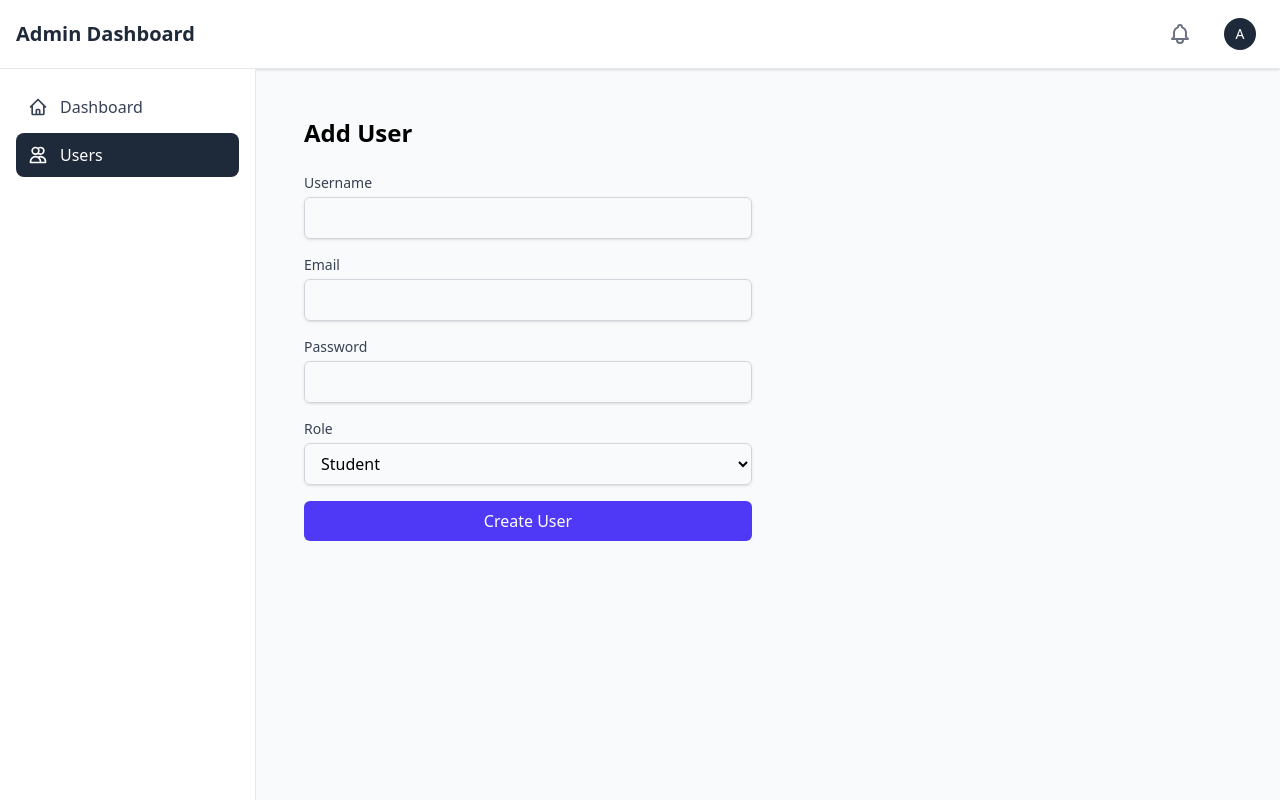
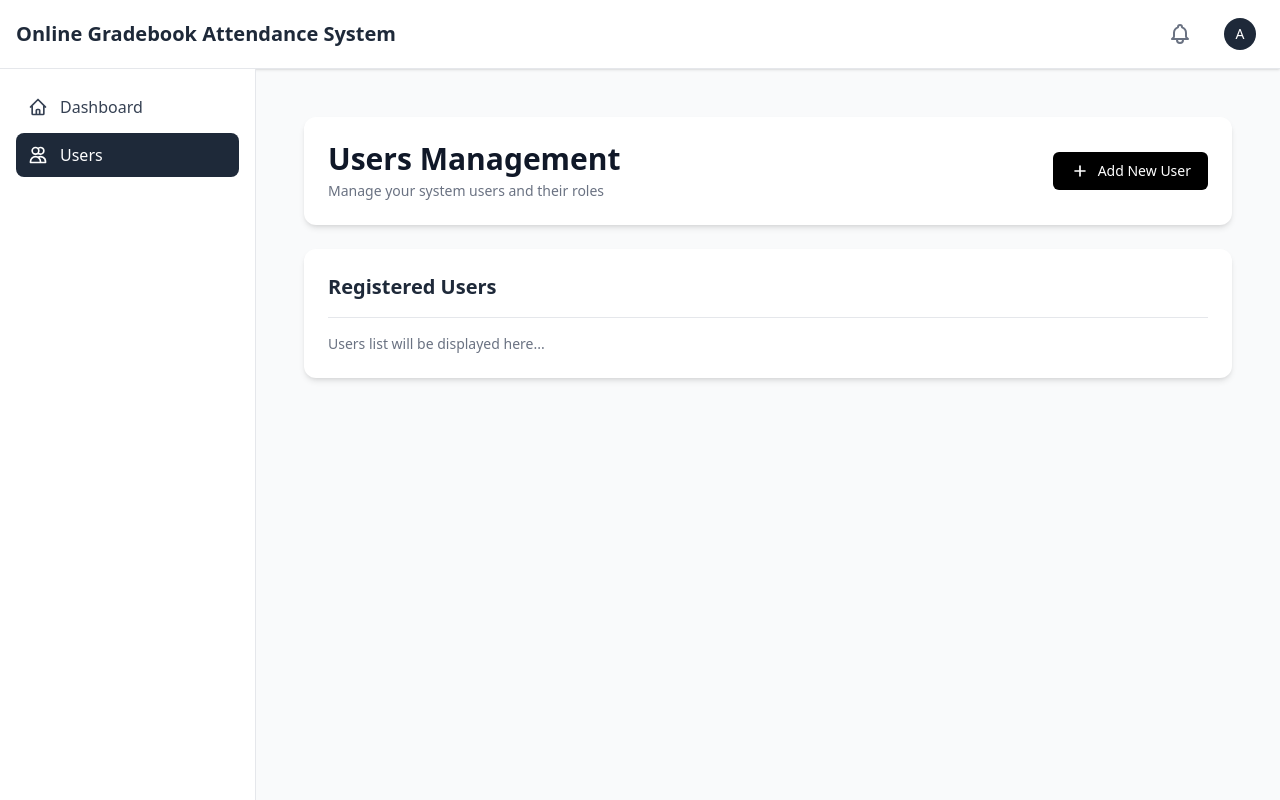
Before and after one commit to DarwinMelaya/Online-Gradebook-Attendance-System, a React (Vite) app in the folder frontend/: page /admin/add-user in a window 1280 px wide. Built offline with nearby package versions, Linux system fonts and the light colour scheme; sample sign-in values are in the browser's storage.

Commit message:
Serate the Modal of Add User

```diff
--- /dev/null
+++ b/frontend/src/components/admin/modals/AddUserModal.jsx
@@ -0,0 +1,175 @@
+import { useState } from "react";
+import axios from "axios";
+import { toast } from "react-hot-toast";
+
+const AddUserModal = ({ isOpen, onClose }) => {
+  const [formData, setFormData] = useState({
+    username: "",
+    email: "",
+    password: "",
+    role: "student",
+  });
+
+  const handleChange = (e) => {
+    setFormData({
+      ...formData,
+      [e.target.name]: e.target.value,
+    });
+  };
+
+  const handleSubmit = async (e) => {
+    e.preventDefault();
+    try {
+      const response = await axios.post(
+        "/api/auth/admin/create-user",
+        formData,
+        {
+          headers: {
+            "Content-Type": "application/json",
+            "x-auth-token": localStorage.getItem("token"),
+          },
+        }
+      );
+
+      if (response.status === 201) {
+        toast.success("User created successfully!");
+        // Reset form
+        setFormData({
+          username: "",
+          email: "",
+          password: "",
+          role: "student",
+        });
+        onClose(); // Close the modal after successful submission
+      }
+    } catch (error) {
+      toast.error(error.response?.data?.message || "Error creating user");
+    }
+  };
+
+  if (!isOpen) return null;
+
+  return (
+    <div className="fixed inset-0 z-50">
+      {/* Backdrop with blur effect */}
+      <div
+        className="absolute inset-0 bg-gray-900/50 backdrop-blur-sm"
+        onClick={onClose}
+      />
+
+      {/* Modal Content */}
+      <div className="flex items-center justify-center min-h-screen p-4">
+        <div className="relative w-full max-w-md bg-white rounded-xl shadow-2xl p-8 space-y-8">
+          <div className="flex justify-between items-center">
+            <h2 className="text-3xl font-extrabold text-gray-900">
+              Add New User
+            </h2>
+            <button
+              onClick={onClose}
+              className="text-gray-400 hover:text-gray-600 transition-colors duration-200"
+            >
+              <svg
+                className="h-6 w-6"
+                fill="none"
+                viewBox="0 0 24 24"
+                stroke="currentColor"
+              >
+                <path
+                  strokeLinecap="round"
+                  strokeLinejoin="round"
+                  strokeWidth={2}
+                  d="M6 18L18 6M6 6l12 12"
+                />
+              </svg>
+            </button>
+          </div>
+
+          <form onSubmit={handleSubmit} className="mt-8 space-y-6">
+            <div className="space-y-4">
+              <div>
+                <label className="block text-sm font-medium text-gray-700 mb-1">
+                  Username
+                </label>
+                <input
+                  type="text"
+                  name="username"
+                  value={formData.username}
+                  onChange={handleChange}
+                  className="appearance-none relative block w-full px-4 py-3 border border-gray-300 placeholder-gray-400 text-gray-900 rounded-md focus:outline-none focus:ring-2 focus:ring-black focus:border-black transition-colors duration-200 sm:text-sm"
+                  required
+                  placeholder="Enter username"
+                />
+              </div>
+
+              <div>
+                <label className="block text-sm font-medium text-gray-700 mb-1">
+                  Email
+                </label>
+                <input
+                  type="email"
+                  name="email"
+                  value={formData.email}
+                  onChange={handleChange}
+                  className="appearance-none relative block w-full px-4 py-3 border border-gray-300 placeholder-gray-400 text-gray-900 rounded-md focus:outline-none focus:ring-2 focus:ring-black focus:border-black transition-colors duration-200 sm:text-sm"
+                  required
+                  placeholder="Enter email address"
+                />
+              </div>
+
+              <div>
+                <label className="block text-sm font-medium text-gray-700 mb-1">
+                  Password
+                </label>
+                <input
+                  type="password"
+                  name="password"
+                  value={formData.password}
+                  onChange={handleChange}
+                  className="appearance-none relative block w-full px-4 py-3 border border-gray-300 placeholder-gray-400 text-gray-900 rounded-md focus:outline-none focus:ring-2 focus:ring-black focus:border-black transition-colors duration-200 sm:text-sm"
+                  required
+                  minLength={6}
+                  placeholder="Enter password"
+                />
+              </div>
+
+              <div>
+                <label className="block text-sm font-medium text-gray-700 mb-1">
+                  Role
+                </label>
+                <select
+                  name="role"
+                  value={formData.role}
+                  onChange={handleChange}
+                  className="appearance-none relative block w-full px-4 py-3 border border-gray-300 placeholder-gray-400 text-gray-900 rounded-md focus:outline-none focus:ring-2 focus:ring-black focus:border-black transition-colors duration-200 sm:text-sm"
+                  required
+                >
+                  <option value="student">Student</option>
+                  <option value="teacher">Teacher</option>
+                  <option value="admin">Admin</option>
+                </select>
+              </div>
+            </div>
+
+            <div className="flex space-x-3">
+              <button
+                type="button"
+                onClick={onClose}
+                className="flex-1 py-3 px-4 border border-gray-300 rounded-md text-gray-700 bg-white hover:bg-gray-50 focus:outline-none focus:ring-2 focus:ring-black focus:ring-offset-2 transform transition-all duration-200 ease-in-out hover:scale-[1.02]"
+              >
+                Cancel
+              </button>
+              <button
+                type="submit"
+                className="flex-1 py-3 px-4 border border-transparent text-sm font-medium rounded-md text-white bg-black hover:bg-gray-800 focus:outline-none focus:ring-4 focus:ring-black focus:ring-offset-2 transform transition-all duration-200 ease-in-out hover:scale-[1.02]"
+              >
+                Create User
+              </button>
+            </div>
+          </form>
+        </div>
+      </div>
+    </div>
+  );
+};
+
+export default AddUserModal;
--- a/frontend/src/components/layout/Navbar.jsx
+++ b/frontend/src/components/layout/Navbar.jsx
@@ -1,13 +1,13 @@
-import { useState } from 'react';
-import { useNavigate } from 'react-router-dom';
+import { useState } from "react";
+import { useNavigate } from "react-router-dom";
 
 const Navbar = () => {
   const navigate = useNavigate();
   const [isProfileOpen, setIsProfileOpen] = useState(false);
 
   const handleLogout = () => {
-    localStorage.removeItem('token');
-    navigate('/login');
+    localStorage.removeItem("token");
+    navigate("/login");
   };
 
   return (
@@ -15,14 +15,24 @@ const Navbar = () => {
       <div className="flex items-center justify-between">
         <div className="flex items-center space-x-4">
           <h1 className="text-xl font-semibold text-gray-800">
-            Admin Dashboard
+            Online Gradebook Attendance System
           </h1>
         </div>
 
         <div className="flex items-center space-x-4">
           <button className="p-2 hover:bg-gray-100 rounded-full">
-            <svg className="w-6 h-6 text-gray-500" fill="none" stroke="currentColor" viewBox="0 0 24 24">
-              <path strokeLinecap="round" strokeLinejoin="round" strokeWidth={2} d="M15 17h5l-1.405-1.405A2.032 2.032 0 0118 14.158V11a6.002 6.002 0 00-4-5.659V5a2 2 0 10-4 0v.341C7.67 6.165 6 8.388 6 11v3.159c0 .538-.214 1.055-.595 1.436L4 17h5m6 0v1a3 3 0 11-6 0v-1m6 0H9" />
+            <svg
+              className="w-6 h-6 text-gray-500"
+              fill="none"
+              stroke="currentColor"
+              viewBox="0 0 24 24"
+            >
+              <path
+                strokeLinecap="round"
+                strokeLinejoin="round"
+                strokeWidth={2}
+                d="M15 17h5l-1.405-1.405A2.032 2.032 0 0118 14.158V11a6.002 6.002 0 00-4-5.659V5a2 2 0 10-4 0v.341C7.67 6.165 6 8.388 6 11v3.159c0 .538-.214 1.055-.595 1.436L4 17h5m6 0v1a3 3 0 11-6 0v-1m6 0H9"
+              />
             </svg>
           </button>
 
--- a/frontend/src/pages/admin/AddUser.jsx
+++ b/frontend/src/pages/admin/AddUser.jsx
@@ -1,125 +1,66 @@
 import { useState } from "react";
 import Layout from "../../components/layout/Layout";
-import axios from "axios";
-import { toast } from "react-hot-toast";
+import AddUserModal from "../../components/admin/modals/AddUserModal";
 
 const AddUser = () => {
-  const [formData, setFormData] = useState({
-    username: "",
-    email: "",
-    password: "",
-    role: "student", // default role
-  });
-
-  const handleChange = (e) => {
-    setFormData({
-      ...formData,
-      [e.target.name]: e.target.value,
-    });
-  };
-
-  const handleSubmit = async (e) => {
-    e.preventDefault();
-    try {
-      const response = await axios.post(
-        "/api/auth/admin/create-user",
-        formData,
-        {
-          headers: {
-            "Content-Type": "application/json",
-            "x-auth-token": localStorage.getItem("token"),
-          },
-        }
-      );
-
-      if (response.status === 201) {
-        toast.success("User created successfully!");
-        // Reset form
-        setFormData({
-          username: "",
-          email: "",
-          password: "",
-          role: "student",
-        });
-      }
-    } catch (error) {
-      toast.error(error.response?.data?.message || "Error creating user");
-    }
-  };
+  const [isModalOpen, setIsModalOpen] = useState(false);
 
   return (
     <Layout>
-      <div className="min-h-screen p-6">
-        <h1 className="text-2xl font-bold mb-6">Add User</h1>
-
-        <form onSubmit={handleSubmit} className="max-w-md space-y-4">
-          <div>
-            <label className="block text-sm font-medium text-gray-700">
-              Username
-            </label>
-            <input
-              type="text"
-              name="username"
-              value={formData.username}
-              onChange={handleChange}
-              className="mt-1 block w-full rounded-md border border-gray-300 px-3 py-2 shadow-sm focus:border-indigo-500 focus:outline-none"
-              required
-            />
+      <div className="min-h-screen bg-gray-50 p-6">
+        <div className="max-w-7xl mx-auto">
+          {/* Header Section */}
+          <div className="bg-white rounded-xl shadow-md p-6 mb-6">
+            <div className="flex justify-between items-center">
+              <div>
+                <h1 className="text-3xl font-extrabold text-gray-900">
+                  Users Management
+                </h1>
+                <p className="mt-1 text-sm text-gray-500">
+                  Manage your system users and their roles
+                </p>
+              </div>
+              <button
+                onClick={() => setIsModalOpen(true)}
+                className="inline-flex items-center px-4 py-2 border border-transparent text-sm font-medium rounded-md text-white bg-black hover:bg-gray-800 focus:outline-none focus:ring-4 focus:ring-black focus:ring-offset-2 transform transition-all duration-200 ease-in-out hover:scale-[1.02]"
+              >
+                <svg
+                  className="h-5 w-5 mr-2"
+                  fill="none"
+                  stroke="currentColor"
+                  viewBox="0 0 24 24"
+                >
+                  <path
+                    strokeLinecap="round"
+                    strokeLinejoin="round"
+                    strokeWidth="2"
+                    d="M12 6v6m0 0v6m0-6h6m-6 0H6"
+                  />
+                </svg>
+                Add New User
+              </button>
+            </div>
           </div>
 
-          <div>
-            <label className="block text-sm font-medium text-gray-700">
-              Email
-            </label>
-            <input
-              type="email"
-              name="email"
-              value={formData.email}
-              onChange={handleChange}
-              className="mt-1 block w-full rounded-md border border-gray-300 px-3 py-2 shadow-sm focus:border-indigo-500 focus:outline-none"
-              required
-            />
+          {/* Content Section */}
+          <div className="bg-white rounded-xl shadow-md p-6">
+            <div className="border-b border-gray-200 pb-4">
+              <h2 className="text-xl font-semibold text-gray-800">
+                Registered Users
+              </h2>
+            </div>
+
+            {/* Placeholder for users list */}
+            <div className="mt-4 text-gray-500 text-sm">
+              Users list will be displayed here...
+            </div>
           </div>
+        </div>
 
-          <div>
-            <label className="block text-sm font-medium text-gray-700">
-              Password
-            </label>
-            <input
-              type="password"
-              name="password"
-              value={formData.password}
-              onChange={handleChange}
-              className="mt-1 block w-full rounded-md border border-gray-300 px-3 py-2 shadow-sm focus:border-indigo-500 focus:outline-none"
-              required
-              minLength={6}
-            />
-          </div>
-
-          <div>
-            <label className="block text-sm font-medium text-gray-700">
-              Role
-            </label>
-            <select
-              name="role"
-              value={formData.role}
-              onChange={handleChange}
-              className="mt-1 block w-full rounded-md border border-gray-300 px-3 py-2 shadow-sm focus:border-indigo-500 focus:outline-none"
-              required
-            >
-              <option value="student">Student</option>
-              <option value="teacher">Teacher</option>
-              <option value="admin">Admin</option>
-            </select>
-          </div>
-
-          <button
-            type="submit"
-            className="w-full bg-indigo-600 text-white py-2 px-4 rounded-md hover:bg-indigo-700 focus:outline-none focus:ring-2 focus:ring-indigo-500 focus:ring-offset-2"
-          >
-            Create User
-          </button>
-        </form>
+        <AddUserModal
+          isOpen={isModalOpen}
+          onClose={() => setIsModalOpen(false)}
+        />
       </div>
     </Layout>
   );
```
